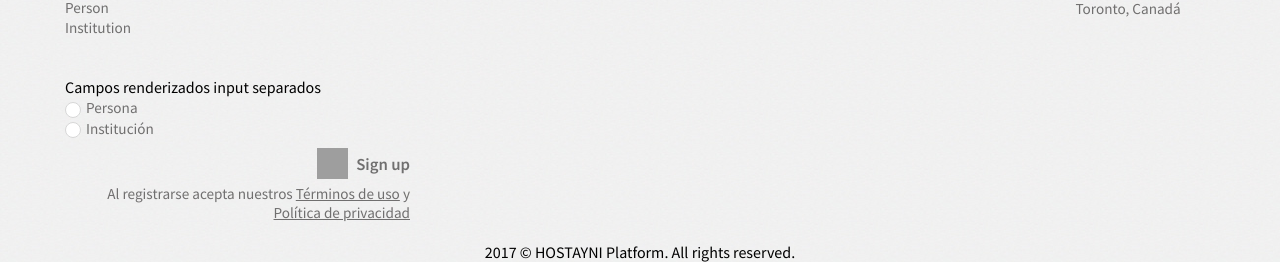
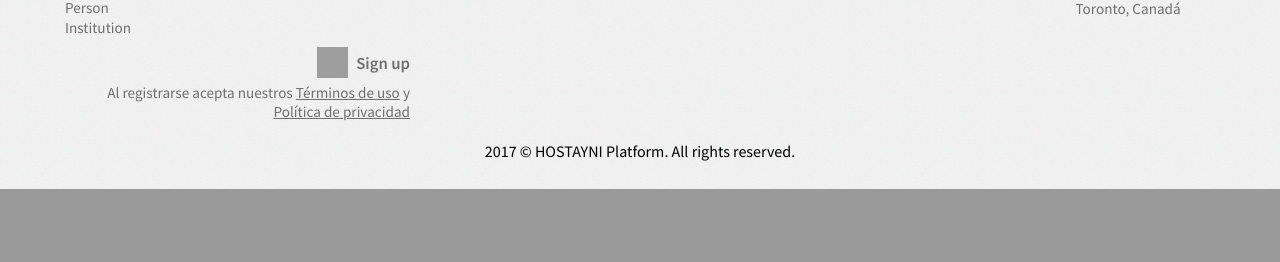
Before and after one commit to christiandiazleon/ihost_project, a Django app: page /accounts/signup/ in a window 1280 px wide. Shown: the part 611-873 px from the top of the page. After the commit the page ends 800 px from the top, so only its background shows below. Run offline with Django 3.2, Linux system fonts and the light colour scheme; parts of the project's set-up code (start-up, migrations or seed data) failed here and were passed over; some libraries are stand-ins or nearby versions; grey boxes are pictures that could not be loaded.

Commit message:
rbuttons

```diff
--- a/accounts/templates/accounts/signup.html
+++ b/accounts/templates/accounts/signup.html
@@ -18,13 +18,7 @@
         {{ form.password2 }}
         <div class="rad-cont">
           <ul id="r1">
-            <li>{{ form.user_type }}</li><br /><br />
-
-            Campos renderizados input separados
-            <li><input id="r1_0" name="user_type" type="radio" value="P" required="">
-            <label for="r1_0">Persona</label></li>
-            <li><input id="r1_1" name="user_type" type="radio" value="I" required="">
-            <label for="r1_1">Institución</label></li>
+            <li>{{ form.user_type }}</li>
           </ul>
 
         </div>
```
